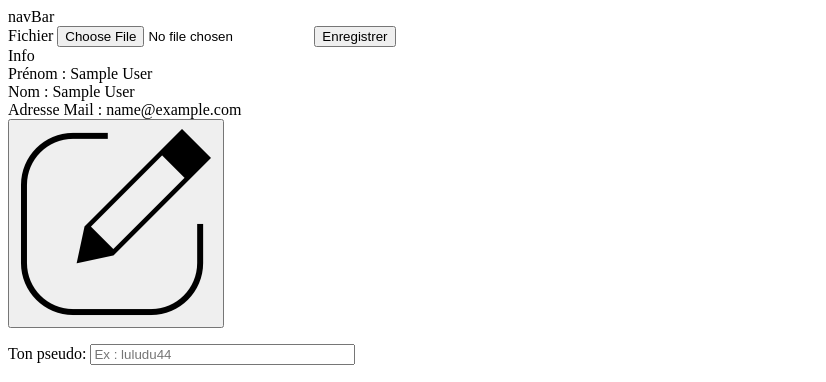
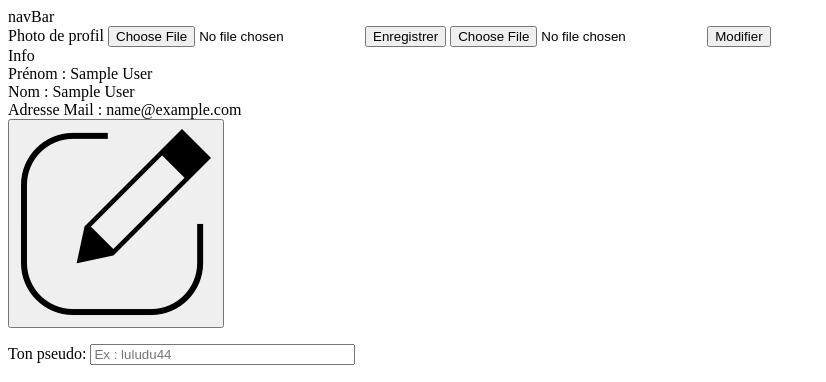
Before and after one commit to adatechschool/projet-collectif---reseau-social-php-duo_php, a PHP site: page /accueil/profil/profil.php in a window 1280 px wide. Shown: the top 382 px of the page, without its empty margins (0-826 px from the left). Run offline with PHP 8.4, Linux system fonts and the light colour scheme; the visitor is signed in with stand-in values (Sample User, id 1); data that the repository does not hold is empty.

Commit message:
Modification en cours des fonctionnalité de la photo de profil

```diff
--- a/accueil/profil/profil.php
+++ b/accueil/profil/profil.php
@@ -15,20 +15,22 @@
 
     <div class ="photo">
         <form action="upload.php" method="POST" enctype="multipart/form-data" >
-            <label for="file">Fichier</label>
+            <label for="file">Photo de profil</label>
             <input type="file" name="file">
             <button type="submit">Enregistrer</button>
+            <input type="file" name="photo">
+            <button type="submit">Modifier</button>
         </form>
 
         <?php
 
     include "../../connectdatabase.php";
 
-    $req = $conn->query('SELECT photo FROM photo');
+    $req = $conn->query('SELECT photo FROM users');
     while($data = $req->fetch()){
         // var_dump($data);
         $cheminPhoto = $data['photo'];
-        echo "<img src='".$cheminPhoto."' width='300px'><br>";
+        echo "<img src='".$cheminPhoto."' width='300px'>";
     }
         ?>
     </div>
--- a/accueil/profil/upload.php
+++ b/accueil/profil/upload.php
@@ -18,10 +18,11 @@ if (isset($_FILES['file'])) {
         echo "Erreur";
     }
 
-    $req = $conn ->query("INSERT INTO `photo` (`photo`) VALUES ('$filePath')");
+    $req = $conn ->query("INSERT INTO `users` (`photo`) VALUES ('$filePath')");
 
 
-
+    header('Location: ./profil.php');
+    exit();
 }
 
 ?>
```
Also changed, not shown: accueil/profil/confirm_modif_photo.php (added, +32 -0 lines), accueil/profil/uploads/nébuleuse.jpg (added).
